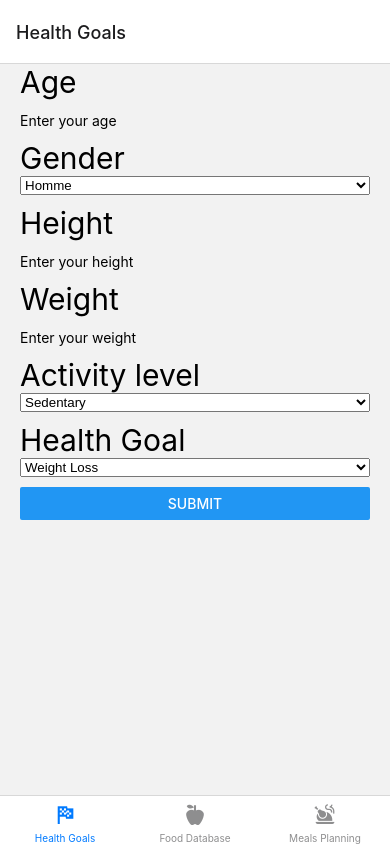
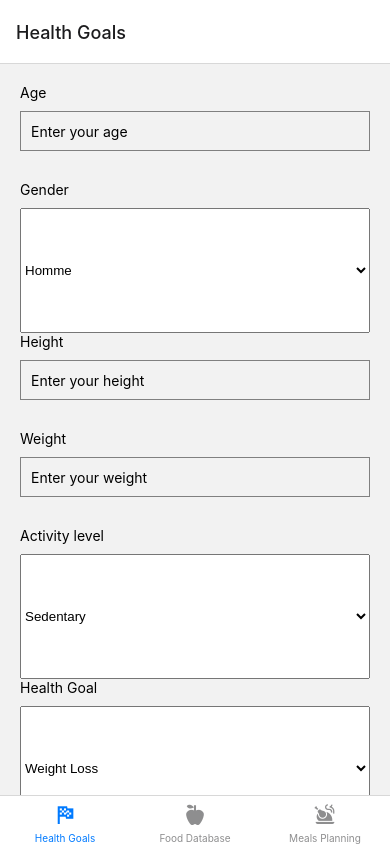
Before and after one commit to Valentin-SUDRES-EDU/React-Native-Project, a React Native app in the folder ReactNativeProject/: screen / in a window 390 px wide. Built offline with nearby package versions, Linux system fonts and the light colour scheme.

Commit message:
Calculs BMR, BMRActivityLevel, BMRHealthGoal

```diff
--- a/ReactNativeProject/src/screens/HealthGoalsScreen.js
+++ b/ReactNativeProject/src/screens/HealthGoalsScreen.js
@@ -1,5 +1,4 @@
 import { Picker } from '@react-native-picker/picker';
-import { StatusBar } from 'expo-status-bar';
 import React, { useState } from 'react';
 import {
   View,
@@ -7,26 +6,70 @@ import {
   TextInput,
   Button,
   StyleSheet,
+  Modal,
+  ScrollView,
   TouchableWithoutFeedback,
   Keyboard,
 } from 'react-native';
 
-const HealthGoalsScreen = () => {
+const App = () => {
+  const [showModal, setShowModal] = useState(false);
   const [Age, setAge] = useState();
-  const [Gender, setGender] = useState();
+  const [Gender = 'Male', setGender] = useState();
   const [Height, setHeight] = useState();
   const [Weight, setWeight] = useState();
-  const [ActivityLevel, setActivityLevel] = useState();
-  const [HealthGoal, setHealthGoal] = useState();
+  const [ActivityLevel = '1.2', setActivityLevel] = useState();
+  const [HealthGoal = '-500', setHealthGoal] = useState();
+  const [BMR, setBMR] = useState();
+  const [BMRActivityLevel, setBMRActivityLevel] = useState();
+  const [BMRHealthGoal, setBMRHealthGoal] = useState();
 
   const handleFormSubmit = () => {
-    console.log('Form submitted!');
-    console.log('Age:', Age);
-    console.log('Gender:', Gender);
-    console.log('Height:', Height);
-    console.log('Weight:', Weight);
-    console.log('Activity Level:', ActivityLevel);
-    console.log('Health Goal:', HealthGoal);
+    const BMR = calculateBMR();
+    const BMRActivityLevel = adjustBMRWithActivityLevel(BMR);
+    const BMRHealthGoal = adjustBMRWithHealthGoal(BMRActivityLevel);
+
+    setBMR(BMR);
+    setBMRActivityLevel(BMRActivityLevel);
+    setBMRHealthGoal(BMRHealthGoal);
+
+    setShowModal(true);
+  };
+
+  const calculateBMR = () => {
+    let BMR = 0;
+
+    if (Gender === 'Male') {
+      // BMR = 88.362 + (13.397 * weight in kg) + (4.799 * height in cm) - (5.677 * age in years)
+      BMR = 88.362 + 13.397 * Weight + 4.799 * Height - 5.677 * Age;
+    } else if (Gender === 'Female') {
+      //BMR = 447.593 + (9.247 * weight in kg) + (3.098 * height in cm) - (4.330 * age in years)
+      BMR = 447.593 + 9.247 * Weight + 3.098 * Height - 4.33 * Age;
+    }
+
+    return Math.floor(BMR);
+  };
+
+  const adjustBMRWithActivityLevel = (BMR) => {
+    let BMRActivityLevel = BMR;
+    BMRActivityLevel *= ActivityLevel;
+
+    return Math.floor(BMRActivityLevel);
+  };
+
+  const adjustBMRWithHealthGoal = (BMRActivityLevel) => {
+    const BMRHealthGoal = BMRActivityLevel;
+
+    switch (HealthGoal) {
+      case '-500':
+        return Math.floor(BMRHealthGoal - 500);
+      case '0':
+        return BMRHealthGoal;
+      case '+500':
+        return Math.floor(BMRHealthGoal + 500);
+      default:
+        return BMRHealthGoal;
+    }
   };
 
   const dismissKeyboard = () => {
@@ -34,9 +77,9 @@ const HealthGoalsScreen = () => {
   };
 
   return (
+    <ScrollView contentContainerStyle={styles.container}>
       <TouchableWithoutFeedback onPress={dismissKeyboard}>
         <View style={styles.container}>
-        <StatusBar style="auto" />
           <Text style={styles.text}>Age</Text>
           <TextInput
             value={Age}
@@ -47,13 +90,16 @@ const HealthGoalsScreen = () => {
           />
 
           <Text style={styles.text}>Gender</Text>
+          <View style={styles.pickerContainer}>
             <Picker
               selectedValue={Gender}
               onValueChange={(itemValue) => setGender(itemValue)}
-          style={styles.picker}>
+              style={styles.picker}
+              itemStyle={styles.pickerItem}>
               <Picker.Item label="Homme" value="male" />
               <Picker.Item label="Femme" value="female" />
             </Picker>
+          </View>
 
           <Text style={styles.text}>Height</Text>
           <TextInput
@@ -74,56 +120,103 @@ const HealthGoalsScreen = () => {
           />
 
           <Text style={styles.text}>Activity level</Text>
+          <View style={styles.pickerContainer}>
             <Picker
               selectedValue={ActivityLevel}
               onValueChange={(itemValue) => setActivityLevel(itemValue)}
-          style={styles.picker}>
+              style={styles.picker}
+              itemStyle={styles.pickerItem}>
               <Picker.Item label="Sedentary" value="1.2" />
               <Picker.Item label="Light Exercise" value="1.375" />
               <Picker.Item label="Moderate Exercise" value="1.55" />
               <Picker.Item label="Heavy Exercise" value="1.725" />
               <Picker.Item label="Extra Active" value="1.9" />
             </Picker>
+          </View>
 
           <Text style={styles.text}>Health Goal</Text>
+          <View style={styles.pickerContainer}>
             <Picker
               selectedValue={HealthGoal}
               onValueChange={(itemValue) => setHealthGoal(itemValue)}
-          style={styles.picker}>
+              style={styles.picker}
+              itemStyle={styles.pickerItem}>
               <Picker.Item label="Weight Loss" value="-500" />
               <Picker.Item label="Weight Maintenance" value="0" />
               <Picker.Item label="Weight Gain" value="+500" />
             </Picker>
+          </View>
 
-        <Button title="Submit" onPress={handleFormSubmit} />
+          <Button
+            title="Submit"
+            onPress={handleFormSubmit}
+            disabled={!Age || !Height || !Weight}
+            style={styles.button}
+          />
+
+          <Modal visible={showModal} animationType="slide" transparent>
+            <View style={styles.modalContainer}>
+              <View style={styles.modalContent}>
+                <Text>Your BMR is: {BMR} kcal</Text>
+                <Text>Your BMR adjusted based on Activity Level is: {BMRActivityLevel} kcal</Text>
+                <Text>Your Caloric intake based on Health Goal is: {BMRHealthGoal} kcal</Text>
+                <Button title="Close" onPress={() => setShowModal(false)} />
+              </View>
+            </View>
+          </Modal>
         </View>
       </TouchableWithoutFeedback>
+    </ScrollView>
   );
 };
 
 const styles = StyleSheet.create({
+  container: {
+    margin: 10,
+    justifyContent: 'center',
+    // alignItems: 'center',
+  },
   text: {
-    fontSize: 30,
+    marginBottom: 10,
+    fontSize: 14,
   },
-
   input: {
     height: 40,
-    width: '100%',
+    borderColor: 'gray',
+    borderWidth: 1,
+    marginBottom: 30,
+    paddingHorizontal: 10,
   },
-
+  // pickerContainer: {
+  //   height: 40,
+  //   width: '100%',
+  //   borderColor: 'gray',
+  //   borderWidth: 1,
+  //   marginBottom: 10,
+  //   paddingHorizontal: 10,
+  // },
   picker: {
-    marginBottom: 10,
+    height: 125,
+    margin: 0,
   },
-
-  question: {
-    display: 'flex',
-    flexDirection: 'row',
+  pickerItem: {
+    height: 125,
   },
-
-  container: {
-    marginTop: StatusBar.currentHeight || 0,
-    margin: 20,
+  modalContainer: {
+    flex: 1,
+    justifyContent: 'center',
+    alignItems: 'center',
+    backgroundColor: 'rgba(0, 0, 0, 0.5)',
+  },
+  modalContent: {
+    backgroundColor: 'white',
+    padding: 20,
+    borderRadius: 10,
+    elevation: 5,
+  },
+  button: {
+    marginBottom: 50,
   },
 });
 
-export default HealthGoalsScreen;
+export default App;
```
Lines whose indentation alone changed are shown as unchanged.
